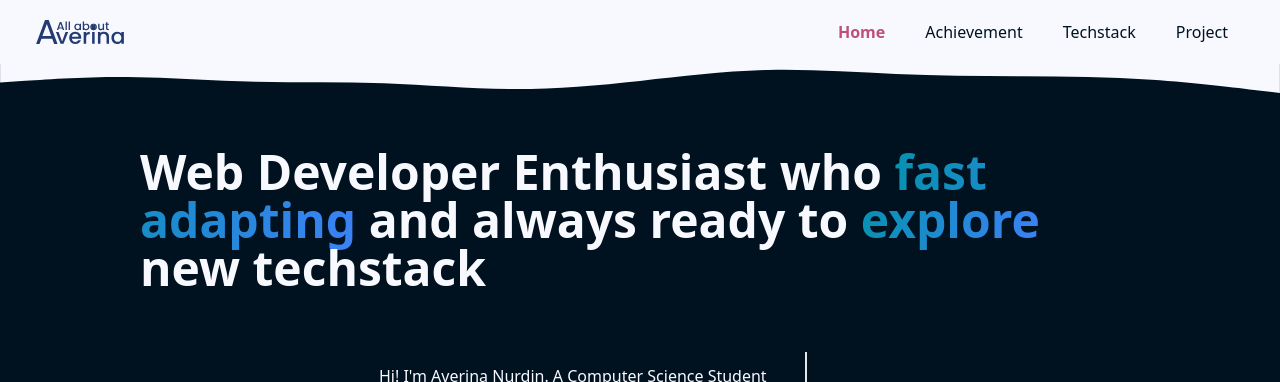
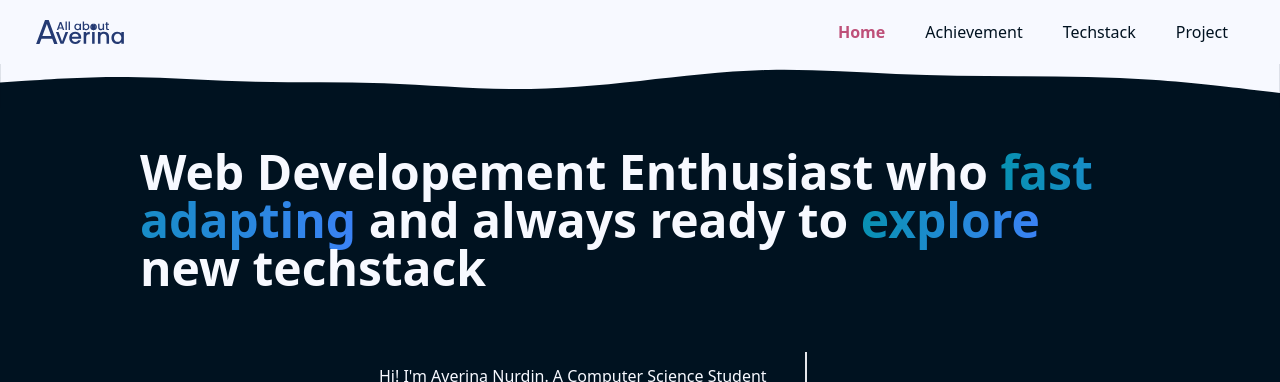
Before and after one commit to averine08/about-ave, a React (Vite) app: page / in a window 1280 px wide. Shown: the top 382 px of the page. Built offline with nearby package versions, Linux system fonts and the light colour scheme; some icons are missing; the HTML template or start-up script is replaced by a standard one.

Commit message:
fix:title(home)

```diff
--- a/src/components/Home.jsx
+++ b/src/components/Home.jsx
@@ -22,7 +22,7 @@ const Home = () => {
         <div name="home" className="bg-biru h-screen max-w-full pt-16 block sm:h-fit ">
             <img src="../wave-nav.svg" alt=""  className="w-full"/>
             <div className=" h-full lg:px-20 lg:py-10 rounded-md flex flex-col sm:p-10">
-                <h1 className="pb-10 font-bold lg:text-5xl lg:self-center  max-w-[1000px] text-putih sm:text-4xl">Web Developer Enthusiast who <span className="bg-gradient-to-r from-cyan-600 to-blue-500 text-transparent bg-clip-text">fast adapting</span> and always ready to <span className="bg-gradient-to-r from-cyan-600 to-blue-500 text-transparent bg-clip-text">explore</span> new techstack</h1>
+                <h1 className="pb-10 font-bold lg:text-5xl lg:self-center  max-w-[1000px] text-putih sm:text-4xl">Web Developement Enthusiast who <span className="bg-gradient-to-r from-cyan-600 to-blue-500 text-transparent bg-clip-text">fast adapting</span> and always ready to <span className="bg-gradient-to-r from-cyan-600 to-blue-500 text-transparent bg-clip-text">explore</span> new techstack</h1>
                 <div className="flex flex-row flex-wrap w-full max-w-[1000px] h-fit py-5 self-center ">
                     <div className=" flex items-center sm:w-full sm:flex-wrap sm:justify-center sm:space-x-6 sm:space-y-2 sm:border-l-2 md:space-y-2 md:space-x-6 md:w-full  md:border-l-0 lg:w-2/3 lg:border-r-2 ">
                         <img src="../profile.svg" alt="profile" className="lg:max-h-36 p-1 sm:h-40"/>
```
